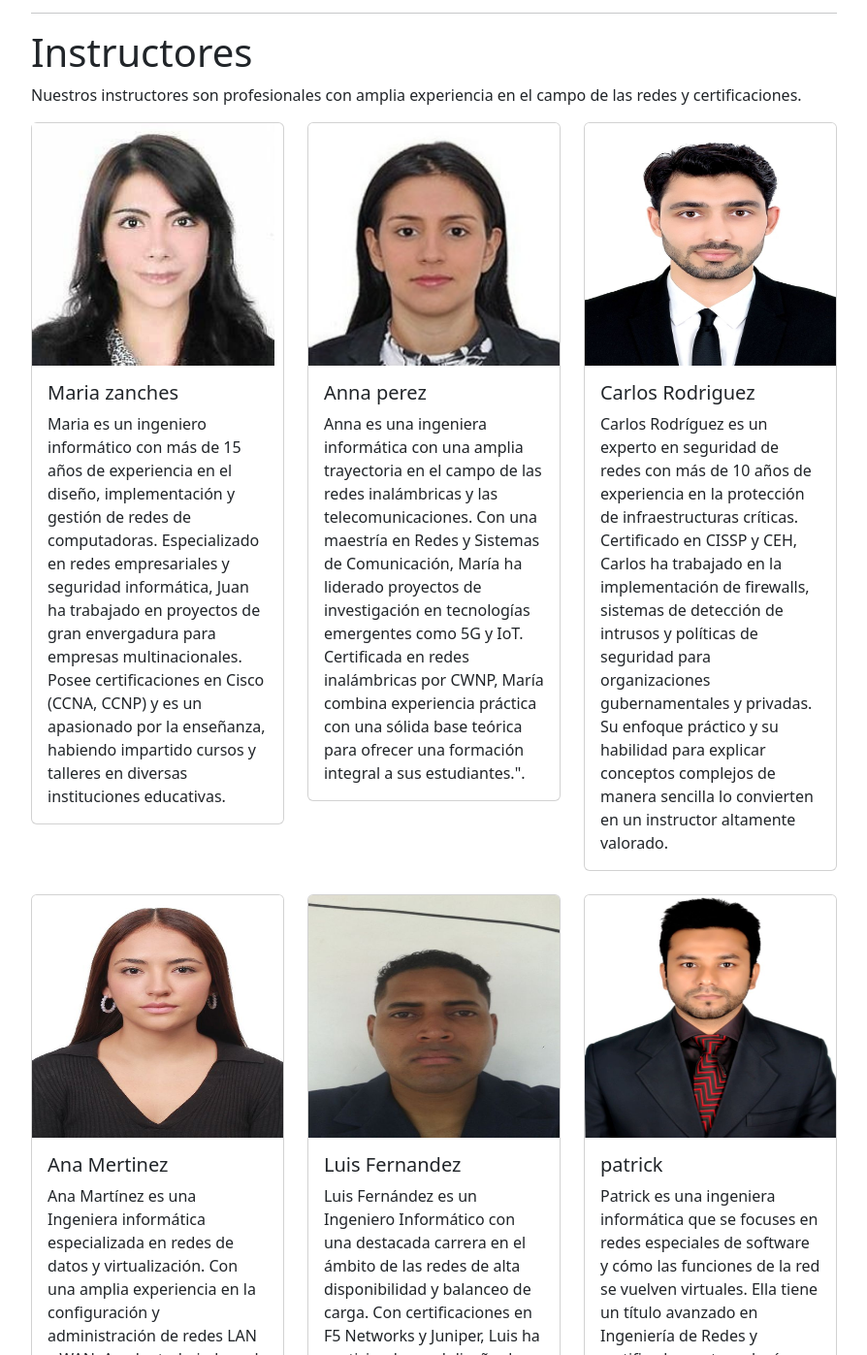
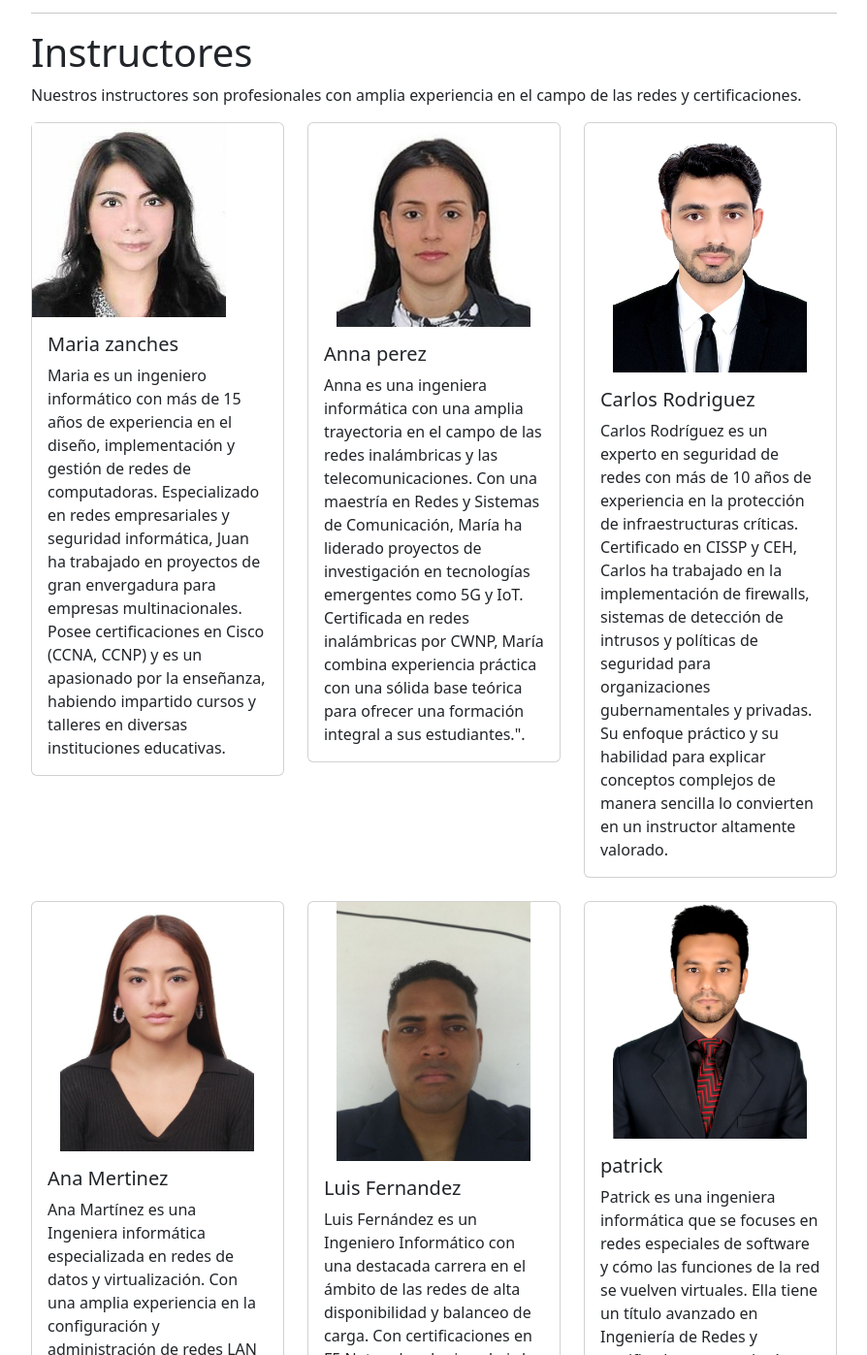
Before and after one commit to Gus20002/ejemplositioweb, a plain HTML site: page index.html in a window 1280 px wide. Shown: the part 1061-2458 px from the top of the page at 97% size, without its empty margins (335-1229 px from the left). Drawn offline with Linux system fonts and the light colour scheme.

Commit message:
Curso de redes
Subi los archivos sin usar la consola de GitHub

```diff
--- a/index.html
+++ b/index.html
@@ -167,7 +167,7 @@
                         <div class="row row-cols-1 row-cols-md-3 g-4">
                             <div class="col">
                                 <div class="card">
-                                    <img src="img/annnaa.jpg" style="float: inline-end;" class="Maria zanches" alt="..." width="250x" height="250px">
+                                    <img src="img/annnaa.jpg" class="img-fluid" style="float: inline-end;" class="Maria zanches" alt="..." width="200px" height="auto" style="display:block;" margin="0 auto" class="d-block w-100">
                                     <div class="card-body">
                                         <h5 class="card-title">Maria zanches</h5>
                                         <p class="card-text">Maria es un ingeniero informático con más de 15 años
@@ -184,7 +184,7 @@
 
                             <div class="col">
                                 <div class="card">
-                                    <img src="img/ANNA.jpg" class="card-img-top" alt="..." width="200px" height="250px">
+                                    <img src="img/ANNA.jpg" class="img-fluid" class="card-img-top" alt="..." width="200px" height="auto" style="display:block; margin:0 auto"  class="d-block w-100">
                                     <div class="card-body">
                                         <h5 class="card-title">Anna perez</h5>
                                         <p class="card-text">Anna es una ingeniera informática con una amplia
@@ -201,7 +201,7 @@
 
                             <div class="col">
                                 <div class="card">
-                                    <img src="img/Erick.jpg" class="card-img-top" alt="..."width="200px" height="250px">
+                                    <img src="img/Erick.jpg" class="img-fluid" class="card-img-top" alt="..." width="200px" height="auto" style="display:block; margin:0 auto"  class="d-block w-100">
                                     <div class="card-body">
                                         <h5 class="card-title">Carlos Rodriguez</h5>
                                         <p class="card-text">Carlos Rodríguez es un experto en seguridad de redes con
@@ -216,7 +216,7 @@
                             </div>
                             <div class="col">
                                 <div class="card">
-                                    <img src="img/Sofi.jpg" class="card-img-top" alt="..." width="200px" height="250px">
+                                    <img src="img/Sofi.jpg" class="img-fluid" class="card-img-top" alt="..." width="200px" height="auto" style="display:block; margin:0 auto"  class="d-block w-100">
                                     <div class="card-body">
                                         <h5 class="card-title">Ana Mertinez</h5>
                                         <p class="card-text">Ana Martínez es una Ingeniera informática especializada en
@@ -231,7 +231,7 @@
                             </div>
                             <div class="col">
                                 <div class="card">
-                                    <img src="img/ronald.jpg"class="card-img-top" alt="..." width="200px" height="250px">
+                                    <img src="img/ronald.jpg"class="img-fluid" class="card-img-top" alt="..." width="200px" height="auto" style="display:block; margin:0 auto"  class="d-block w-100">
                                     <div class="card-body">
                                         <h5 class="card-title">Luis Fernandez</h5>
                                         <p class="card-text">Luis Fernández es un Ingeniero Informático con una
@@ -247,7 +247,7 @@
                             </div>
                             <div class="col">
                                 <div class="card">
-                                    <img src="img/patrick.jpg" class="card-img-top" alt="..." width="200px" height="250px">
+                                    <img src="img/patrick.jpg" class="img-fluid" class="card-img-top" alt="..." width="200px" height="auto" style="display:block; margin:0 auto"  class="d-block w-100">
                                     <div class="card-body">
                                         <h5 class="card-title">patrick</h5>
                                         <p class="card-text">Patrick es una ingeniera informática que se focuses
```
Also changed, not shown: introredes.html (+1 -1 lines), practicaslab.html (+1 -1 lines), protocolo.html (+1 -1 lines), redesinalambricas.html (+1 -1 lines), seguridadredes.html (+1 -1 lines).
